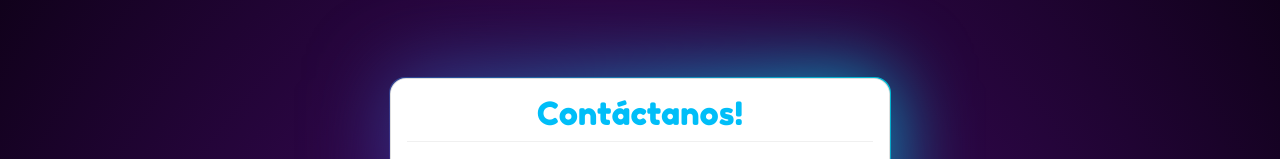
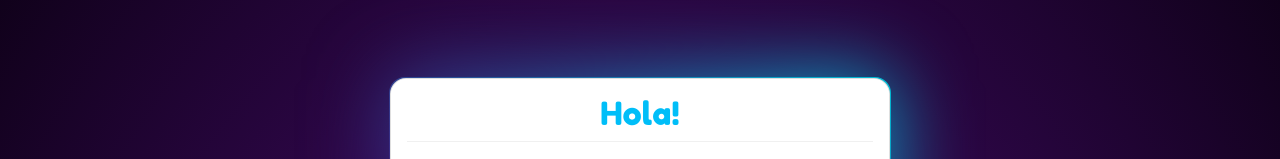
Before and after one commit to ItzMarlon2/ADVERT7, a Django app: page /contacto/ in a window 1280 px wide. Shown: the part 150-309 px from the top of the page. Run offline with Django 3.2, Linux system fonts and the light colour scheme; some libraries are stand-ins or nearby versions.

Commit message:
cambio de prubea en la plantilla contactos

```diff
--- a/Proyecto_Trimestral/tecnologia/app/templates/contacto.html
+++ b/Proyecto_Trimestral/tecnologia/app/templates/contacto.html
@@ -8,7 +8,7 @@
     <div class="col-12 col-md-6 offset-md-3">
         <div class="card">
             <div class="card-body">
-                <h2>Contáctanos!</h2>
+                <h2>Hola!</h2>
             <hr>
             <form action="" class="" method="POST">
                 {% csrf_token %}
```
